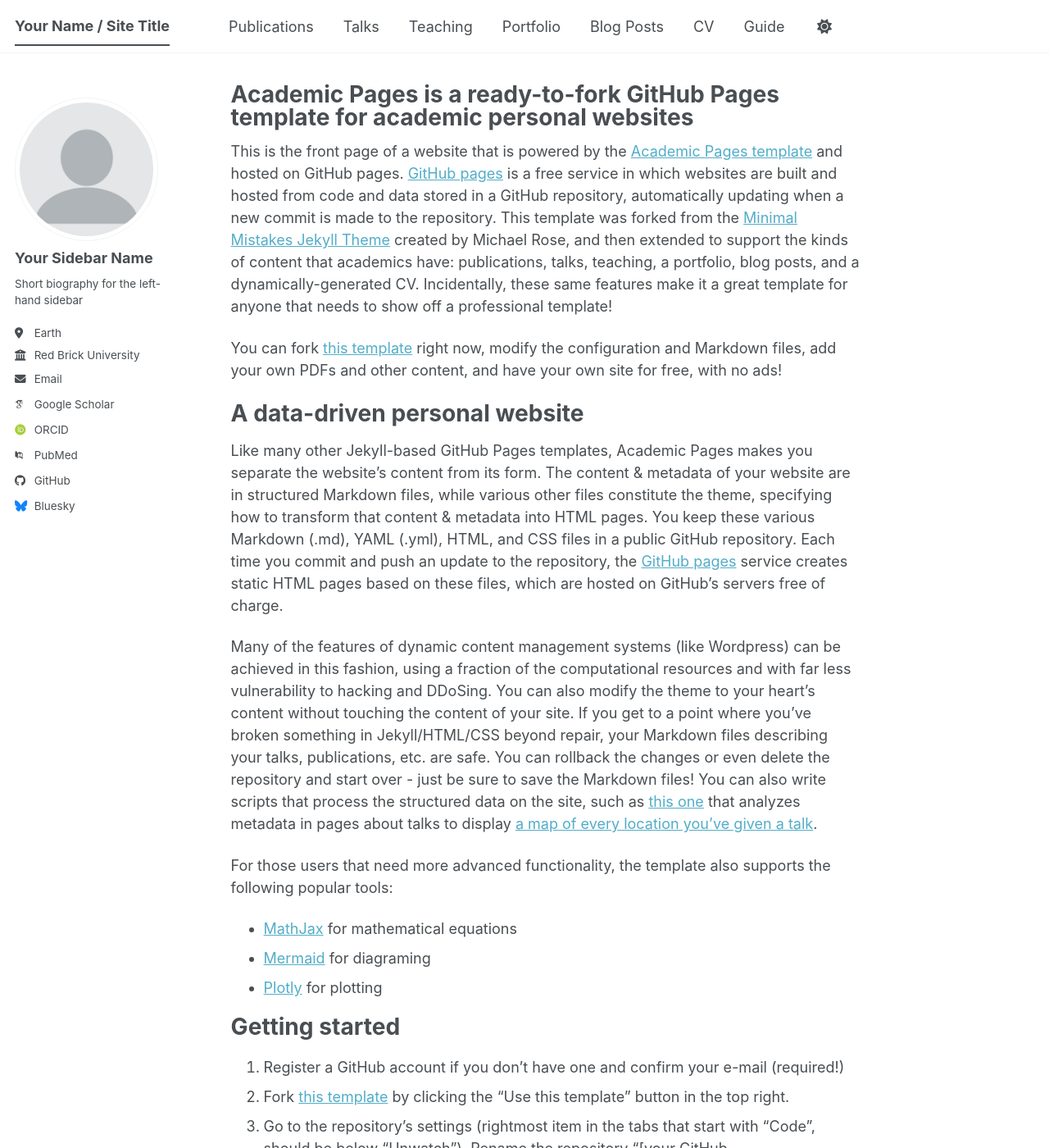
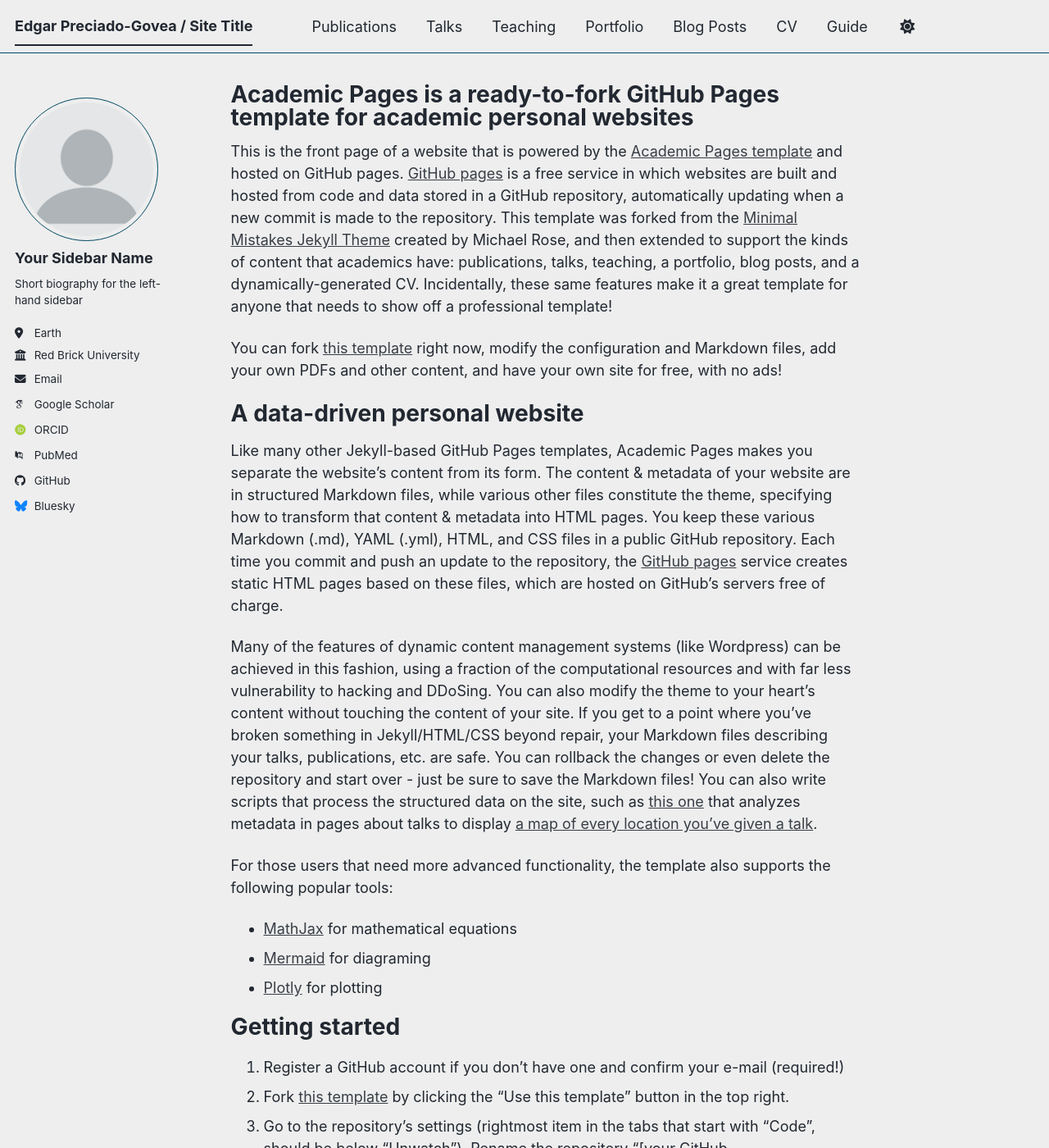
Before and after one commit to edgargovea/edgarpgovea.github.io, a Jekyll site: the page built from _pages/about.md, in a window 1280 px wide and 1400 px high. Shown: the whole window at 82% size. Built offline with Jekyll 4.4.1, drawn with Linux system fonts in a browser that asks for light colours; some web fonts are replaced; a script bundle is joined from its source files by our own code; library files that are not in the unit come from our copies; some of the changed text lies outside the part shown.

Commit message:
Update _config.yml

```diff
--- a/_config.yml
+++ b/_config.yml
@@ -8,10 +8,10 @@
 
 # Basic Site Settings
 locale                   : "en-US"
-site_theme               : "default" # The available themes options are "default", "air", "sunrise", "mint", "dirt" and "contrast"
-title                    : "Your Name / Site Title"
+site_theme               : "air" # The available themes options are "default", "air", "sunrise", "mint", "dirt" and "contrast"
+title                    : "Edgar Preciado-Govea / Site Title"
 title_separator          : "-"
-name                     : &name "Your Name"
+name                     : &name "Edgar Preciado-Govea"
 description              : &description "Your Name's academic portfolio"   # Update this with a general description of your site, this is the default if not overridden by a page
 url                      : https://academicpages.github.io # The base hostname & protocol for your site e.g. "https://[your GitHub username].github.io",
                                                            # or if you already have some other page hosted on Github then use "https://[your GitHub username].github.io/[Your Repo Name]"
```
